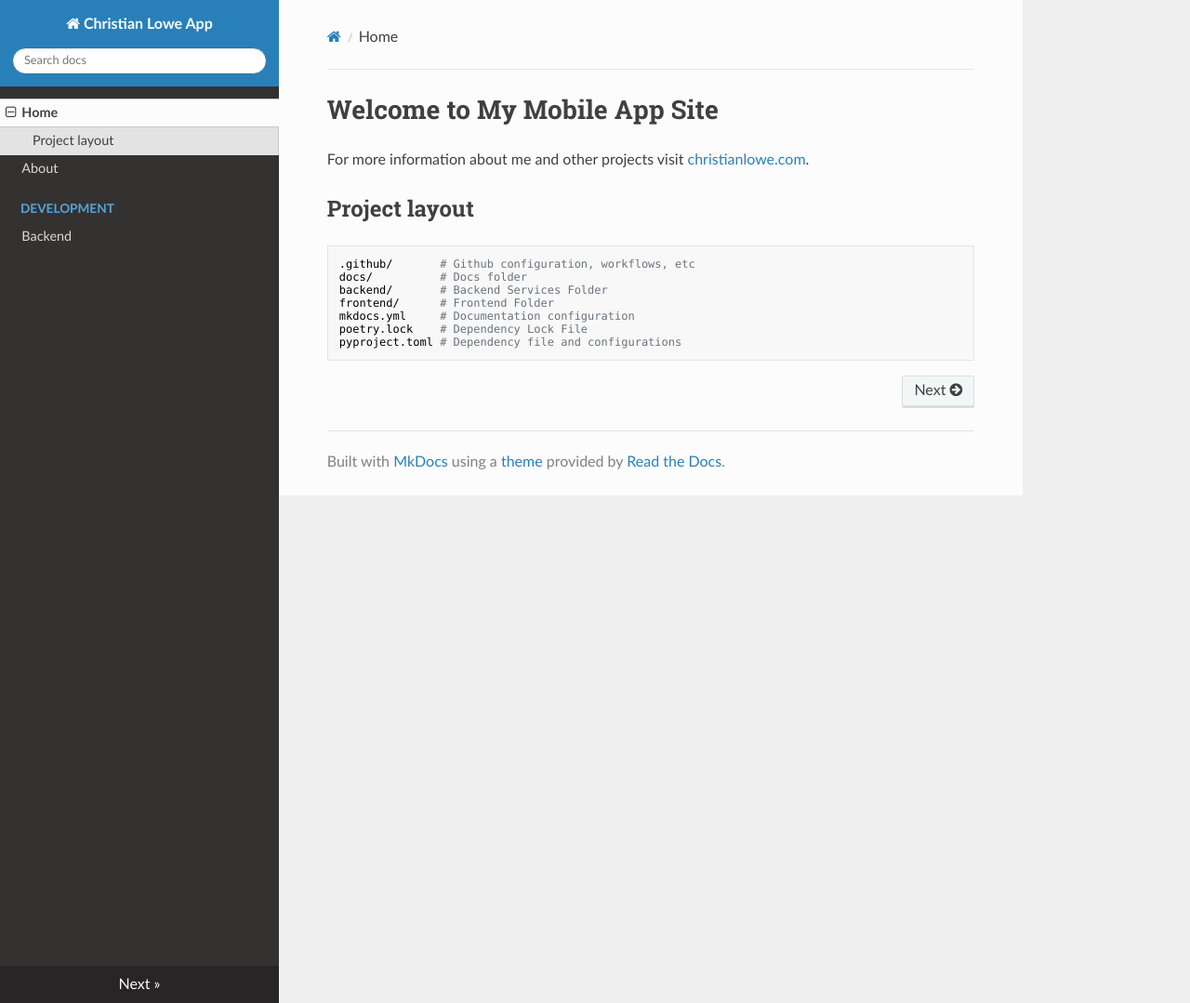
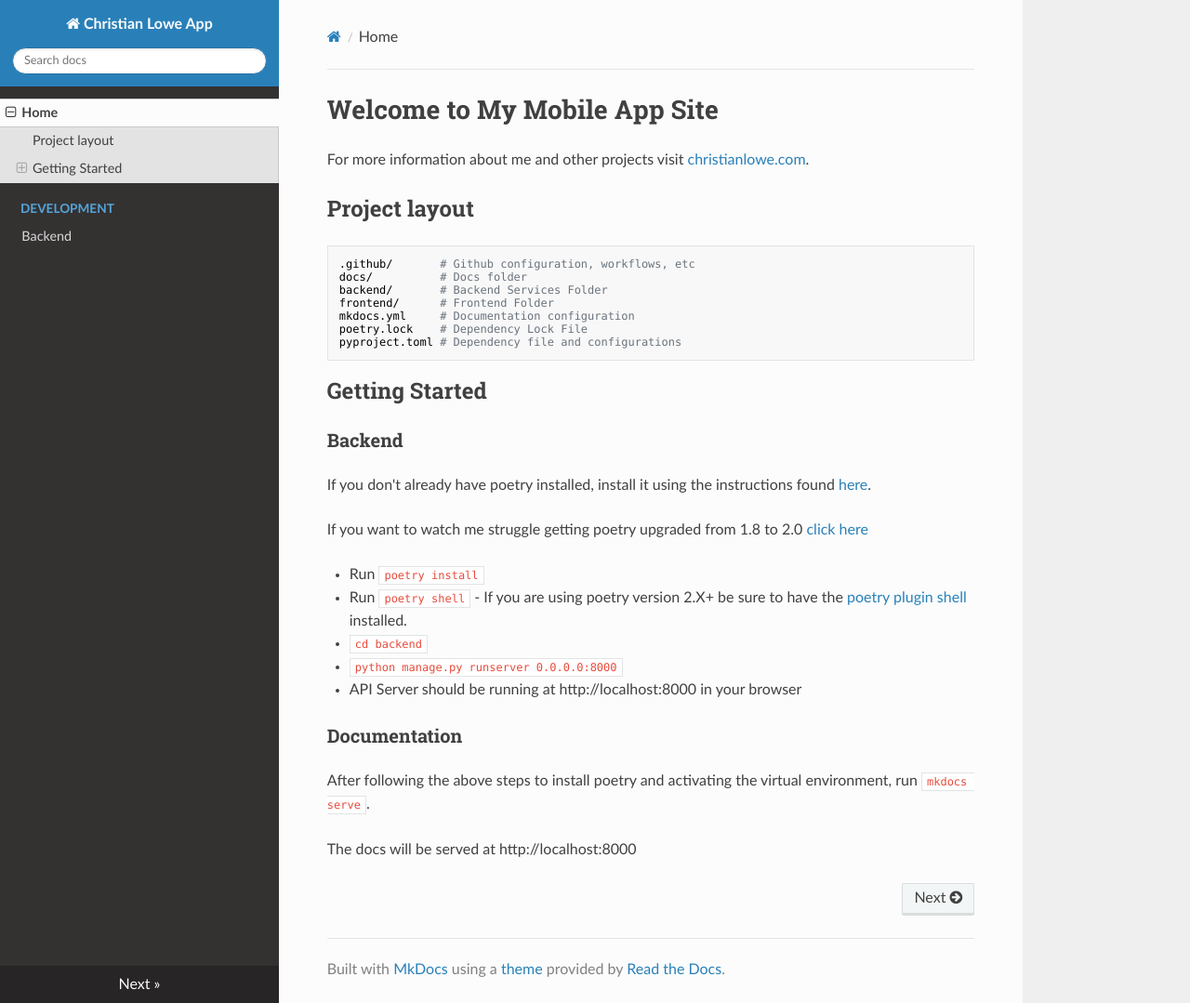
Before and after one commit to imchristianlowe/lab, an MkDocs documentation site: the page built from docs/README.md, in a window 1280 px wide and 1079 px high. Shown: the whole window at 93% size. Built offline with MkDocs 1.6.1, drawn with Linux system fonts in a browser that asks for light colours; nearby versions of some CDN libraries.

Commit message:
reorganize docs

```diff
--- a/docs/README.md
+++ b/docs/README.md
@@ -10,3 +10,23 @@ For more information about me and other projects visit [christianlowe.com](https
     mkdocs.yml     # Documentation configuration
     poetry.lock    # Dependency Lock File
     pyproject.toml # Dependency file and configurations
+
+
+## Getting Started
+
+### Backend
+If you don't already have poetry installed, install it using the instructions found [here](https://python-poetry.org/docs/).
+
+If you want to watch me struggle getting poetry upgraded from 1.8 to 2.0 [click here](youtube link)
+
+* Run `poetry install`
+* Run `poetry shell` - If you are using poetry version 2.X+ be sure to have the [poetry plugin shell](https://github.com/python-poetry/poetry-plugin-shell) installed.
+* `cd backend`
+* `python manage.py runserver 0.0.0.0:8000`
+* API Server should be running at http://localhost:8000 in your browser
+
+### Documentation
+
+After following the above steps to install poetry and activating the virtual environment, run `mkdocs serve`.
+
+The docs will be served at http://localhost:8000
--- a/mkdocs.yml
+++ b/mkdocs.yml
@@ -2,7 +2,6 @@ site_name: Christian Lowe App
 
 nav:
   - Home: README.md
-  - About: about/README.md
   - Development:
       - Backend: backend-development/README.md
 
```
Also changed, not shown: docs/about/README.md (deleted, +0 -54 lines), docs/getting-started/README.md (deleted, +0 -9 lines).
